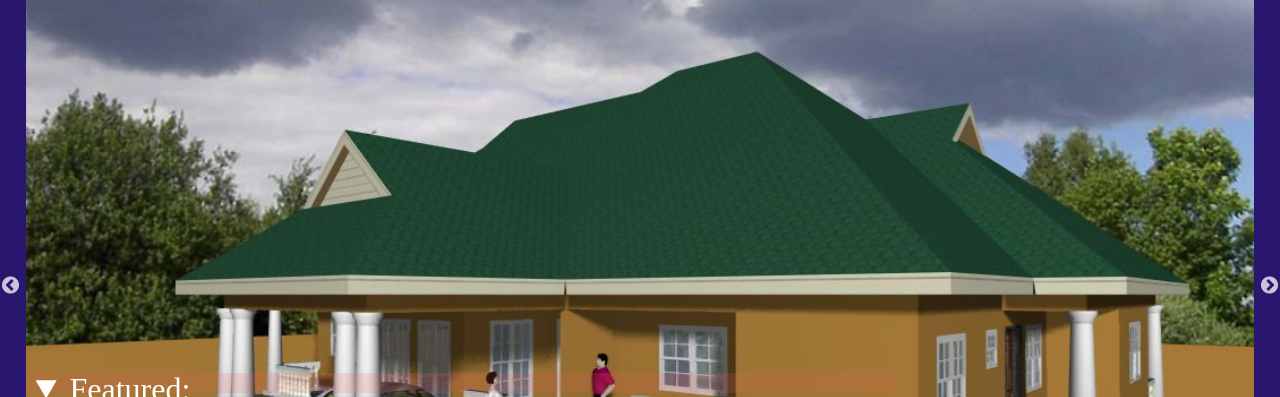
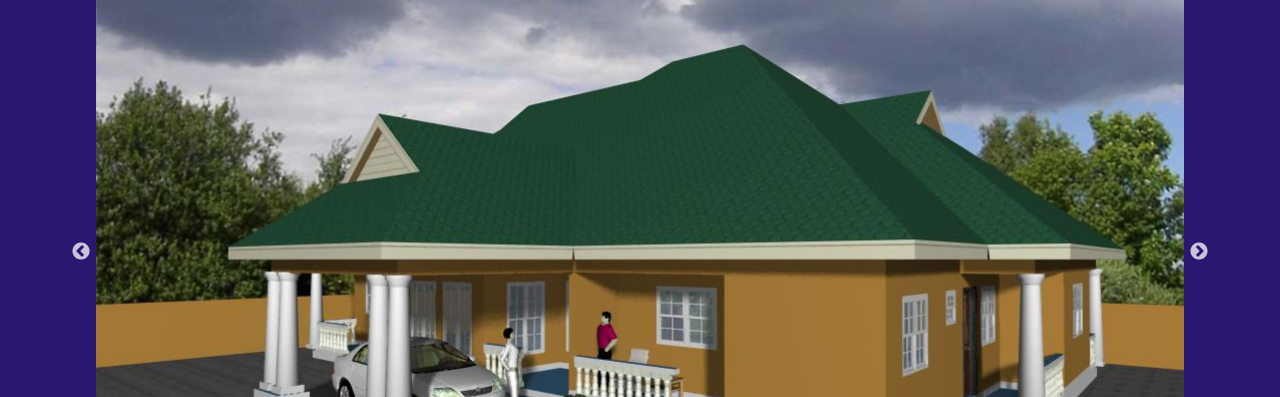
Before and after one commit to Johnleonarduc/ondewariapp, a plain HTML site: page index.html in a window 1280 px wide. Shown: the part 71-468 px from the top of the page. Drawn offline with nearby package versions, Linux system fonts and the light colour scheme.

Commit message:
Add files via upload

```diff
--- a/css/styles.css
+++ b/css/styles.css
@@ -175,7 +175,7 @@ header {
 main {
   margin: auto auto; }
   main div#sliding-images {
-    width: 96%;
+    width: 85%;
     margin: auto auto; }
     main div#sliding-images div img {
       width: 100%; }
@@ -183,13 +183,12 @@ main {
       display: block;
       box-sizing: border-box;
       position: absolute;
-      top: 25vw;
+      top: 32vw;
       padding-left: 10px;
       background: rgba(241, 94, 94, 0.164);
       color: white;
-      font-size: .7rem;
-      font-family: 'Times New Roman', Times, serif;
-      height: 20px; }
+      font-size: .5rem;
+      font-family: 'Times New Roman', Times, serif; }
       main div#sliding-images div details button {
         display: inline-block;
         position: relative;
@@ -240,11 +239,13 @@ footer {
       display: none; }
 
   main div#sliding-images div details {
-    top: 30vw;
-    font-size: 1.3rem; } }
+    top: 35vw;
+    font-size: 1rem; } }
 @media only screen and (min-width: 1140px) {
   main div#sliding-images div details {
-    top: 30vw;
-    font-size: 2rem; } }
+    top: 35vw;
+    font-size: 1.5rem; }
+  main div#sliding-images div button {
+    font-size: 1rem; } }
 
 /*# sourceMappingURL=styles.css.map */
```
Also changed, not shown: 1 other file.
